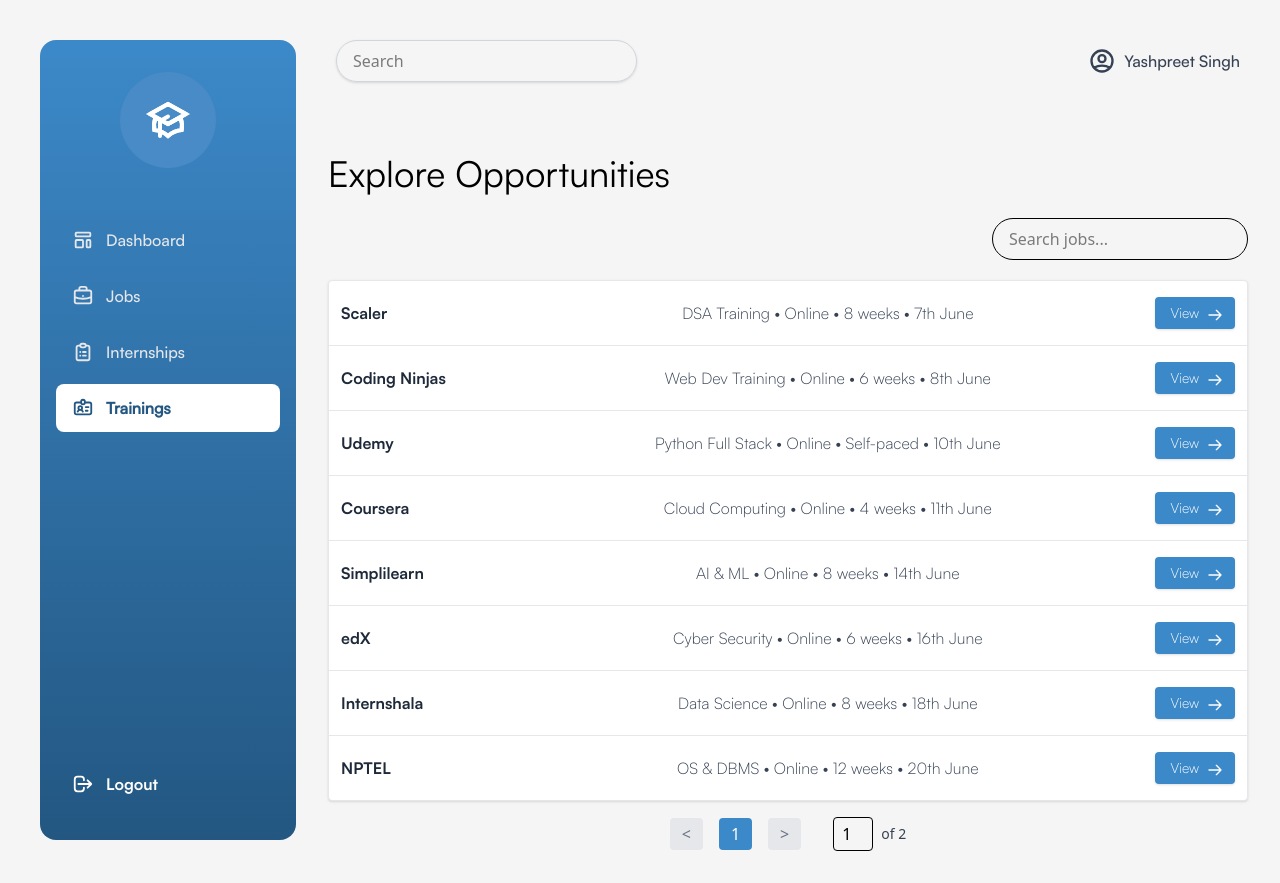
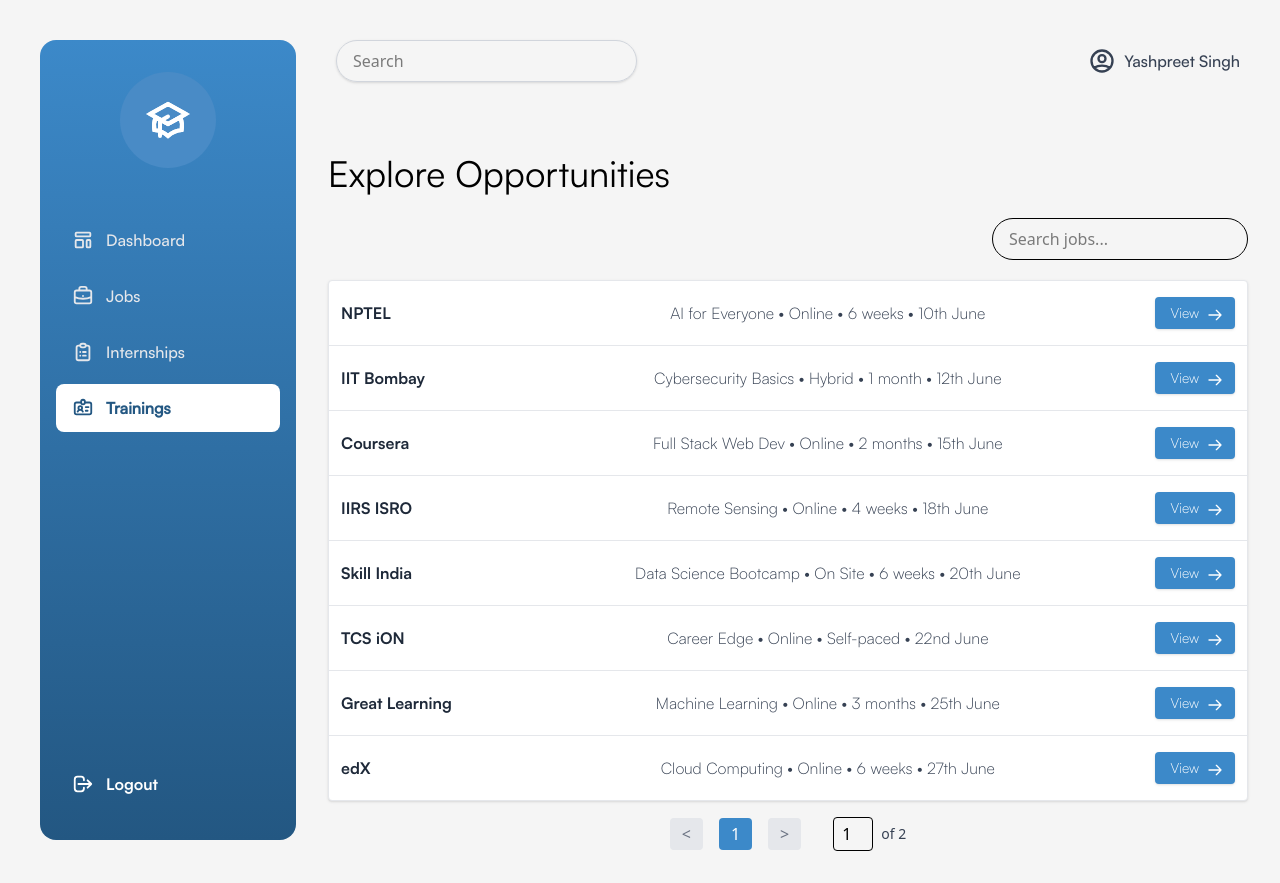
Before and after one commit to s4bbi/GBPIET-DESK, a React (Vite) app in the folder frontend/: page /trainings in a window 1280 px wide. Built offline with nearby package versions, Linux system fonts and the light colour scheme.

Commit message:
Upload button updated

```diff
--- /dev/null
+++ b/frontend/src/components/admin/UploadDropdown.jsx
@@ -0,0 +1,59 @@
+import React, { useState, useRef, useEffect } from "react";
+import { HiOutlineUpload } from "react-icons/hi";
+import { HiChevronDown } from "react-icons/hi2";
+import { useNavigate } from "react-router-dom";
+
+export default function UploadDropdown() {
+  const [open, setOpen] = useState(false);
+  const navigate = useNavigate();
+  const dropdownRef = useRef(null);
+
+  const handleNavigate = (type) => {
+    setOpen(false);
+    navigate(`/admin/post-${type}`);
+  };
+
+  // Close dropdown on outside click
+  useEffect(() => {
+    const handleClickOutside = (e) => {
+      if (dropdownRef.current && !dropdownRef.current.contains(e.target)) {
+        setOpen(false);
+      }
+    };
+    document.addEventListener("mousedown", handleClickOutside);
+    return () => document.removeEventListener("mousedown", handleClickOutside);
+  }, []);
+
+  return (
+    <div className="relative" ref={dropdownRef}>
+      <button
+        className="flex items-center gap-2 bg-gradient-to-b from-[#3C89C9] to-[#235782] text-white px-5 py-2 rounded-full font-sM text-sm md:text-base shadow transition duration-200 hover:brightness-110 cursor-pointer"
+        onClick={() => setOpen((prev) => !prev)}
+      >
+        <span className="flex items-center gap-2">
+          Upload
+          <HiOutlineUpload className="w-5 h-5" />
+        </span>
+        <HiChevronDown
+          className={`w-4 h-4 transform transition-transform duration-200 ${
+            open ? "rotate-180" : ""
+          }`}
+        />
+      </button>
+
+      {open && (
+        <div className="absolute right-0 mt-2 w-48 bg-white border border-gray-200 rounded-xl shadow-lg z-20 overflow-hidden animate-fadeIn font-sM ">
+          {["job", "internship", "training"].map((type) => (
+            <button
+              key={type}
+              className="w-full text-left px-4 py-2 text-sm font-medium text-gray-700 hover:bg-gray-100 transition duration-150"
+              onClick={() => handleNavigate(type)}
+            >
+              Post {type.charAt(0).toUpperCase() + type.slice(1)}
+            </button>
+          ))}
+        </div>
+      )}
+    </div>
+  );
+}
--- a/frontend/src/components/common/TrainingsList.jsx
+++ b/frontend/src/components/common/TrainingsList.jsx
@@ -1,35 +1,35 @@
 import React, { useState, useEffect } from "react";
 import { HiOutlineArrowRight } from "react-icons/hi";
-import Pagination from "../common/Pagination"; // Make sure this exists
+import Pagination from "./Pagination";
 
 const trainings = [
-  { company: "Scaler", role: "DSA Training", details: "Online • 8 weeks", deadline: "7th June" },
-  { company: "Coding Ninjas", role: "Web Dev Training", details: "Online • 6 weeks", deadline: "8th June" },
-  { company: "Udemy", role: "Python Full Stack", details: "Online • Self-paced", deadline: "10th June" },
-  { company: "Coursera", role: "Cloud Computing", details: "Online • 4 weeks", deadline: "11th June" },
-  { company: "Simplilearn", role: "AI & ML", details: "Online • 8 weeks", deadline: "14th June" },
-  { company: "edX", role: "Cyber Security", details: "Online • 6 weeks", deadline: "16th June" },
-  { company: "Internshala", role: "Data Science", details: "Online • 8 weeks", deadline: "18th June" },
-  { company: "NPTEL", role: "OS & DBMS", details: "Online • 12 weeks", deadline: "20th June" },
-  { company: "Great Learning", role: "AI Foundation", details: "Online • 10 weeks", deadline: "23rd June" },
-  { company: "GeeksforGeeks", role: "System Design", details: "Online • 5 weeks", deadline: "25th June" }
+  { organization: "NPTEL", title: "AI for Everyone", details: "Online • 6 weeks", deadline: "10th June" },
+  { organization: "IIT Bombay", title: "Cybersecurity Basics", details: "Hybrid • 1 month", deadline: "12th June" },
+  { organization: "Coursera", title: "Full Stack Web Dev", details: "Online • 2 months", deadline: "15th June" },
+  { organization: "IIRS ISRO", title: "Remote Sensing", details: "Online • 4 weeks", deadline: "18th June" },
+  { organization: "Skill India", title: "Data Science Bootcamp", details: "On Site • 6 weeks", deadline: "20th June" },
+  { organization: "TCS iON", title: "Career Edge", details: "Online • Self-paced", deadline: "22nd June" },
+  { organization: "Great Learning", title: "Machine Learning", details: "Online • 3 months", deadline: "25th June" },
+  { organization: "edX", title: "Cloud Computing", details: "Online • 6 weeks", deadline: "27th June" },
+  { organization: "Google", title: "Digital Marketing", details: "Online • 4 weeks", deadline: "28th June" },
+  { organization: "Udemy", title: "UI/UX Design", details: "Online • Self-paced", deadline: "30th June" },
 ];
 
-const JOBS_PER_PAGE = 8;
+const TRAININGS_PER_PAGE = 8;
 
-export default function JobsList({ onViewJob, search = "" }) {
+export default function TrainingsList({ onViewTraining, search = "" }) {
   const [currentPage, setCurrentPage] = useState(1);
 
-  const filteredJobs = trainings.filter((job) =>
-    [job.company, job.role, job.details, job.deadline]
+  const filteredTrainings = trainings.filter((training) =>
+    [training.organization, training.title, training.details, training.deadline]
       .join(" ")
       .toLowerCase()
       .includes(search.toLowerCase())
   );
 
-  const totalPages = Math.ceil(filteredJobs.length / JOBS_PER_PAGE);
-  const startIndex = (currentPage - 1) * JOBS_PER_PAGE;
-  const visibleJobs = filteredJobs.slice(startIndex, startIndex + JOBS_PER_PAGE);
+  const totalPages = Math.ceil(filteredTrainings.length / TRAININGS_PER_PAGE);
+  const startIndex = (currentPage - 1) * TRAININGS_PER_PAGE;
+  const visibleTrainings = filteredTrainings.slice(startIndex, startIndex + TRAININGS_PER_PAGE);
 
   useEffect(() => {
     setCurrentPage(1);
@@ -39,28 +39,28 @@
     <div className="">
       <div className="overflow-x-auto rounded shadow-sm border border-gray-200 bg-white w-full">
         <div className="divide-y divide-gray-200">
-          {visibleJobs.length > 0 ? (
-            visibleJobs.map((job, i) => (
+          {visibleTrainings.length > 0 ? (
+            visibleTrainings.map((training, i) => (
               <div
                 key={i}
                 className="flex flex-col sm:flex-row items-start sm:items-center justify-between py-4 px-3 gap-2 hover:bg-gray-50"
               >
-                <span className="font-sB text-sm sm:text-base w-40 text-gray-800">{job.company}</span>
+                <span className="font-sB text-sm sm:text-base w-40 text-gray-800">{training.organization}</span>
 
                 <div className="text-gray-700 text-sm sm:text-base font-sL text-center flex-1">
-                  {job.role} • {job.details} • {job.deadline}
+                  {training.title} • {training.details} • {training.deadline}
                 </div>
 
                 <button
                   className="font-sL bg-[#3C89C9] hover:bg-[#235782] text-white px-4 py-1.5 rounded text-xs sm:text-sm transition duration-150 shadow"
-                  onClick={() => onViewJob && onViewJob(job)}
+                  onClick={() => onViewTraining && onViewTraining(training)}
                 >
                   View <HiOutlineArrowRight className="inline-block ml-1 -mr-1" size={16} />
                 </button>
               </div>
             ))
           ) : (
-            <div className="py-10 px-3 text-center text-gray-400">No jobs found.</div>
+            <div className="py-10 px-3 text-center text-gray-400">No trainings found.</div>
           )}
         </div>
       </div>
--- a/frontend/src/components/layouts/StudentLayout.jsx
+++ b/frontend/src/components/layouts/StudentLayout.jsx
@@ -3,7 +3,7 @@
 import Header from "../common/Header";
 import StudentSidebar from "../student/StudentSidebar";
 
-export default function Layout({ children, active }) {
+export default function StudentLayout({ children, active }) {
   return (
     <div className="flex bg-[#F5F5F5] min-h-screen">
       {/* Sidebar */}
--- a/frontend/src/main.jsx
+++ b/frontend/src/main.jsx
@@ -14,6 +14,8 @@
 import AdminDashboard from "./pages/admin/AdminDashboard.jsx";
 import StudentsData from "./pages/admin/StudentsData.jsx";
 import PostJobs from "./pages/admin/PostJobs.jsx";
+import PostInternships from "./pages/admin/PostInternships.jsx";
+import PostTrainings from "./pages/admin/PostTrainings.jsx";
 
 // Optional: Create a fallback or 404 page later if needed
 const router = createBrowserRouter([
@@ -31,6 +33,8 @@
       { path: "/admin/dashboard", element: <AdminDashboard /> },
       { path: "/admin/students", element: <StudentsData /> },
       { path: "/admin/jobs", element: <PostJobs /> },
+      { path: "/admin/internships", element: <PostInternships /> },
+      { path: "/admin/trainings", element: <PostTrainings /> },
 
     ],
   },
--- a/frontend/src/pages/admin/PostInternships.jsx
+++ b/frontend/src/pages/admin/PostInternships.jsx
@@ -1,16 +1,40 @@
-// src/components/admin/AdminCard.jsx
-import React from 'react';
+import React, { useState } from "react";
+import AdminLayout from "../../components/layouts/AdminLayout.jsx";
+import InternshipsList from "../../components/common/InternshipsList.jsx";
+import UploadDropdown from "../../components/admin/UploadDropdown.jsx";
 
-export default function AdminCard({ title, count, icon, color = "bg-white", textColor = "text-[#235782]" }) {
+export default function PostInternships() {
+  const [search, setSearch] = useState("");
+
+  const handleViewJob = (job) => {
+    alert(`Viewing internship at ${job.company}: ${job.role}`);
+  };
+
+  const handleAddJob = () => {
+    alert("Open internship posting form (to be implemented)");
+  };
+
   return (
-    <div className={`w-full p-6 rounded-2xl shadow-md ${color} flex items-center justify-between`}>
-      <div className="flex flex-col gap-2">
-        <h3 className={`text-sm sm:text-base font-medium ${textColor}`}>{title}</h3>
-        <p className={`text-2xl font-bold ${textColor}`}>{count}</p>
+    <AdminLayout active="Post Internships">
+      <div className="max-w-full mx-auto p-4 sm:p-6">
+        <h2 className="text-2xl font-sB mb-8 -mt-6 -ml-2">Recently Posted Internships</h2>
+        <div className="flex flex-col sm:flex-row items-center justify-between mb-8 gap-4">
+          <div className="flex w-full justify-between mx-auto">
+            <input
+              type="text"
+              placeholder="Search Internships..."
+              className="px-4 py-2 rounded-full w-full sm:w-72 shadow-sm focus:outline-none focus:ring-1 focus:ring-[#235782] text-sm sm:text-base border border-gray-300"
+              value={search}
+              onChange={(e) => setSearch(e.target.value)}
+            />
+            <div className="ml-2">
+              <UploadDropdown />
+            </div>
+
+          </div>
+        </div>
+        <InternshipsList onViewJob={handleViewJob} search={search} />
       </div>
-      <div className="text-4xl sm:text-5xl text-gray-300">
-        {icon}
-      </div>
-    </div>
+    </AdminLayout>
   );
 }
--- a/frontend/src/pages/admin/PostTrainings.jsx
+++ b/frontend/src/pages/admin/PostTrainings.jsx
@@ -0,0 +1,39 @@
+import React, { useState } from "react";
+import AdminLayout from "../../components/layouts/AdminLayout.jsx";
+import TrainingsList from "../../components/common/TrainingsList.jsx";
+import UploadDropdown from "../../components/admin/UploadDropdown.jsx";
+
+export default function PostTrainings() {
+  const [search, setSearch] = useState("");
+
+  const handleViewTraining = (training) => {
+    alert(`Viewing training at ${training.organization}: ${training.title}`);
+  };
+
+  const handleAddTraining = () => {
+    alert("Open training posting form (to be implemented)");
+  };
+
+  return (
+    <AdminLayout active="Post Trainings">
+      <div className="max-w-full mx-auto p-4 sm:p-6">
+        <h2 className="text-2xl font-sB mb-8 -mt-6 -ml-2">Recently Posted Trainings</h2>
+        <div className="flex flex-col sm:flex-row items-center justify-between mb-8 gap-4">
+          <div className="flex w-full justify-between mx-auto">
+            <input
+              type="text"
+              placeholder="Search Trainings..."
+              className="px-4 py-2 rounded-full w-full sm:w-72 shadow-sm focus:outline-none focus:ring-1 focus:ring-[#235782] text-sm sm:text-base border border-gray-300"
+              value={search}
+              onChange={e => setSearch(e.target.value)}
+            />
+            <div className="ml-2">
+              <UploadDropdown />
+            </div>
+          </div>
+        </div>
+        <TrainingsList onViewTraining={handleViewTraining} search={search} />
+      </div>
+    </AdminLayout>
+  );
+}
```
Also changed, not shown: frontend/src/components/admin/AdminSidebar.jsx (+5 -5 lines), frontend/src/components/common/InternshipsList.jsx (+7 -14 lines), frontend/src/components/layouts/AdminLayout.jsx (+9 -12 lines), frontend/src/pages/admin/PostJobs.jsx (+8 -12 lines), frontend/src/components/admin/JobList.jsx (deleted).
